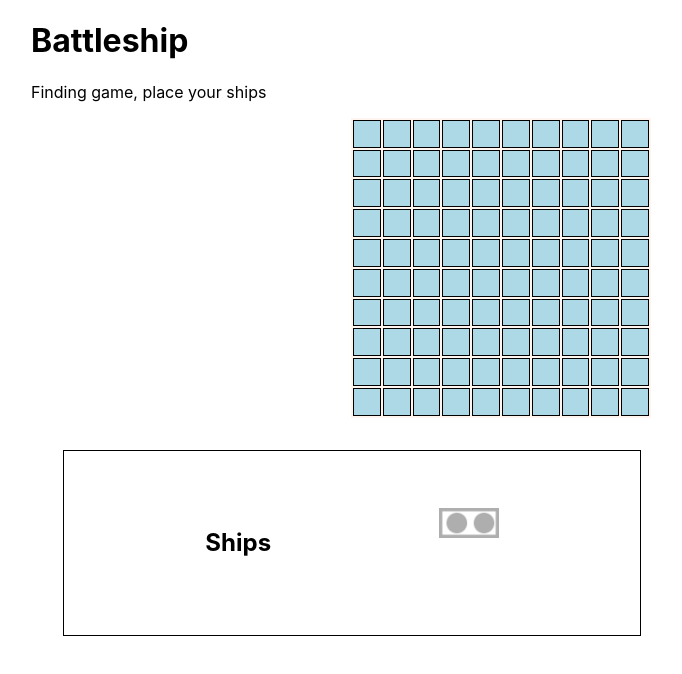
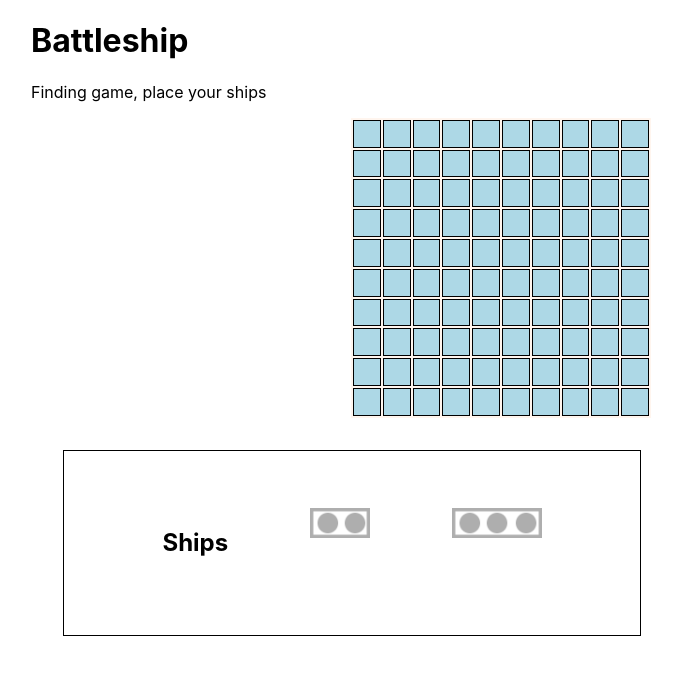
Before and after one commit to kylem038/battleship, a React (Create React App) app in the folder frontend/: page / in a window 1280 px wide. Shown: the top 674 px of the page, without its empty margins (33-715 px from the left). Built offline with nearby package versions, Linux system fonts and the light colour scheme.

Commit message:
Able to drag separate ships

```diff
--- a/frontend/src/App.tsx
+++ b/frontend/src/App.tsx
@@ -1,21 +1,25 @@
-import React, { useState } from 'react';
-import Cell from './Cell';
+import React, { useState, useRef } from 'react';
 import Draggable from 'react-draggable';
 import './App.css';
 
+import Cell from './Cell';
+import Ship from './Ship';
+
+// Types
+import { Ships, GameMode } from './enums';
+
 // TODOs
-// Create a component for Cells
 // On mouseover Cell invokes function to render ship in cell
 // Hide original draggable image
 // On mouseout hide Cell ship and show draggable ship
 // Ship type can be passed in some way
 
-enum GameMode {
-  Placement = 1,
-}
+
 
 const App = () => {
   const [gameMode, setGameMode] = useState(GameMode.Placement);
+  const nodeRef1 = useRef(null);
+  const nodeRef2 = useRef(null);
 
   const gameBoard: GameBoard = {
     boardHeight: 10,
@@ -53,8 +57,15 @@ const App = () => {
       </table>
       <div className="ship-area">
         <h2>Ships</h2>
-        <Draggable>
-          <img className="ship2" src="/ship_2.png" />
+        <Draggable nodeRef={nodeRef1}>
+          <div ref={nodeRef1}>
+            <Ship ship={Ships.patrolBoat} />
+          </div>
+        </Draggable>
+        <Draggable nodeRef={nodeRef2}>
+          <div ref={nodeRef2}>
+            <Ship ship={Ships.submarine} />
+          </div>
         </Draggable>
       </div>
     </div>
--- /dev/null
+++ b/frontend/src/Ship.tsx
@@ -0,0 +1,33 @@
+import React from 'react';
+
+interface Props {
+  ship: Ships;
+}
+
+const Ship: React.FC<Props> = ({ ship }) => {
+  let src;
+  switch (ship) {
+    case 1:
+      src = '/ship_2.png';
+      break;
+    case 2:
+      src = '/ship_3.png';
+      break;
+    case 3:
+      src = '/ship_3.png';
+      break;
+    case 4:
+      src = '/ship_4.png';
+      break;
+    case 5:
+      src = '/ship_5.png';
+      break;
+    default:
+      throw Error('F off');
+  }
+  return (
+    <img className="ship2" src={src} draggable='false' />
+  );
+};
+
+export default Ship;
--- /dev/null
+++ b/frontend/src/enums.ts
@@ -0,0 +1,11 @@
+export enum Ships {
+  patrolBoat = 1,
+  submarine = 2,
+  destroyer = 3,
+  battleship = 4,
+  carrier = 5,
+}
+
+export enum GameMode {
+  Placement = 1,
+}
```
